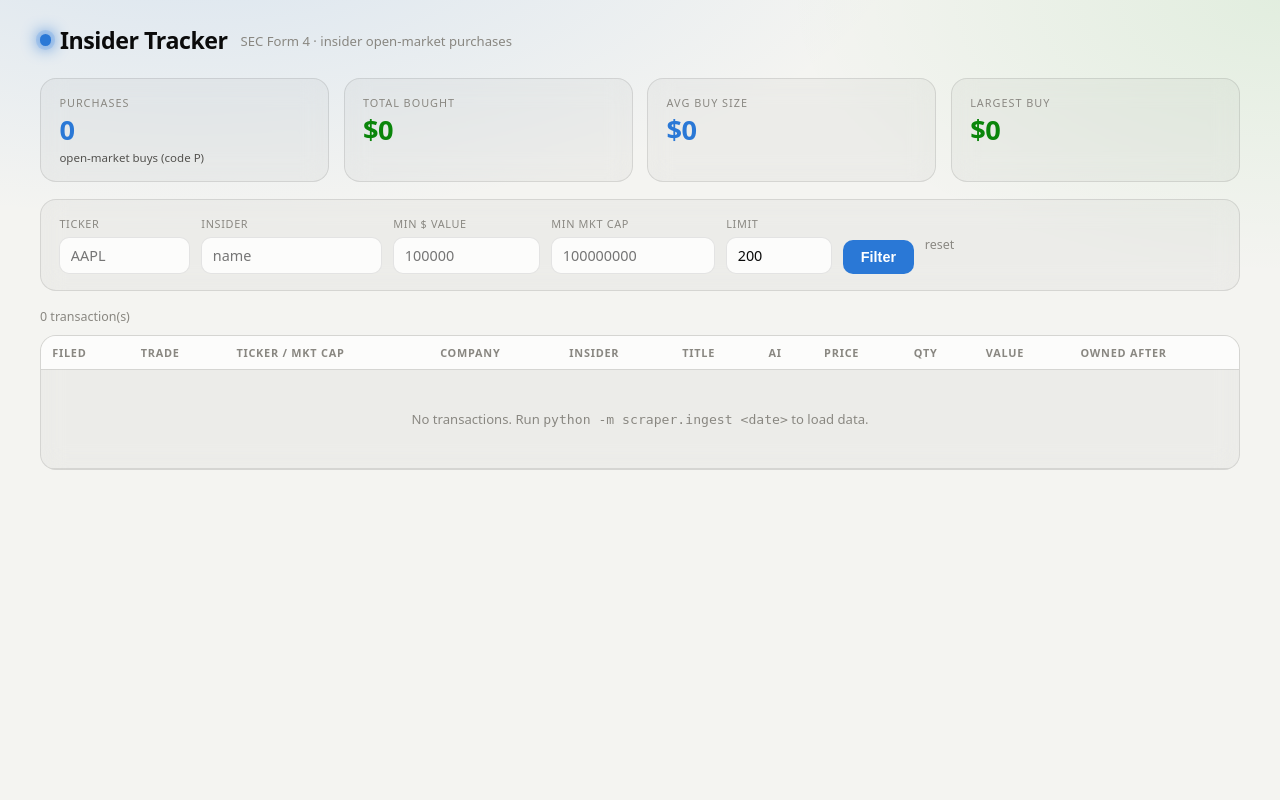
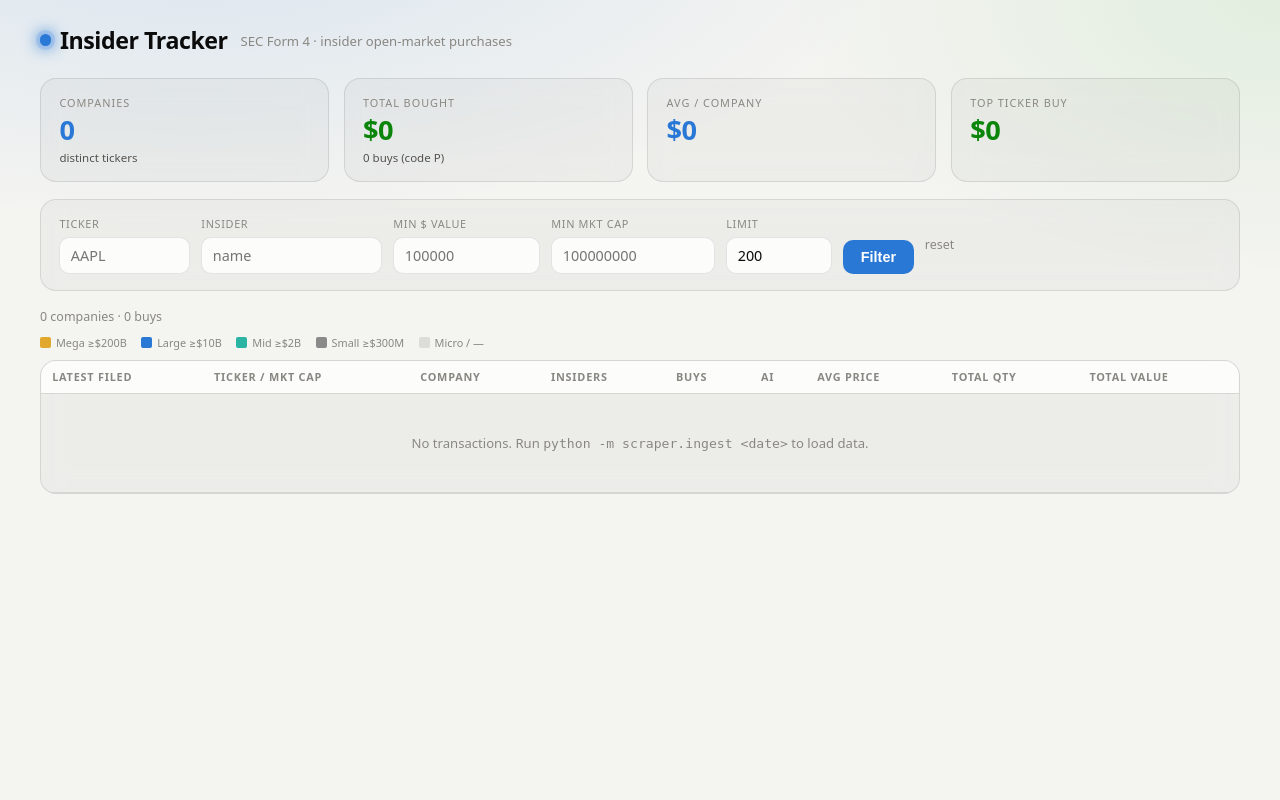
Before and after one commit to crjhappy123/insider-tracker, a FastAPI app: page / in a window 1280 px wide. Run offline with FastAPI, Linux system fonts and the light colour scheme.

Commit message:
Ticker rollup table, AI daily/weekly leaderboards, market-cap color tiers
- Main table: one row per company (issuer_cik), summing buy value + count,
  best AI score; min_value now filters the company total.
- New AI Leaderboard card: daily (latest scored day) + weekly (7-day window),
  ranked by AI score, deduped by ticker; pure-CSS tabs.
- AI report card shows only the latest data day; no stale prior-day fallback.
- Market-cap tiers color the row bar + mkt-cap label (mega/large/mid/small/micro)
  so large caps stand out; legend added.
- Applied to both edge (functions/) and dev (app/) paths; API stays raw.

```diff
--- a/app/main.py
+++ b/app/main.py
@@ -53,23 +53,187 @@ def _bcap(v) -> str:
     return f"${float(v) / 1e9:.2f}B"
 
 
+def _mcap_tier(v) -> str:
+    """Market-cap tier CSS class so larger companies stand out visually.
+
+    mega ≥ $200B, large ≥ $10B, mid ≥ $2B, small ≥ $300M, else micro/unknown.
+    """
+    if v is None:
+        return "mc-unknown"
+    n = float(v)
+    if n >= 200e9:
+        return "mc-mega"
+    if n >= 10e9:
+        return "mc-large"
+    if n >= 2e9:
+        return "mc-mid"
+    if n >= 300e6:
+        return "mc-small"
+    return "mc-micro"
+
+
 def _compute_stats(rows) -> dict:
-    """Headline stats. Every stored row is an open-market purchase (code P)."""
+    """Headline stats over the rolled-up (per-company) rows."""
     buy_value = 0.0
+    buys = 0
     max_buy = 0.0
     max_ticker = ""
     for r in rows:
-        v = r.value or 0
+        v = r["value"] or 0
         buy_value += v
+        buys += r["buy_count"] or 0
         if v > max_buy:
             max_buy = v
-            max_ticker = r.ticker or ""
+            max_ticker = r["ticker"] or ""
     return {
-        "count": len(rows),
+        "companies": len(rows),
+        "buys": buys,
         "buy_value": buy_value,
-        "avg_buy": buy_value / len(rows) if rows else 0,
+        "avg_company": buy_value / len(rows) if rows else 0,
         "max_buy": max_buy,
         "max_ticker": max_ticker,
+    }
+
+
+def _query_ticker_rollup(
+    ticker: Optional[str],
+    insider: Optional[str],
+    code: Optional[str],
+    min_value: Optional[str],
+    min_market_cap: Optional[str],
+    limit: int,
+):
+    """One row per company (issuer_cik): sum buy value + count, best AI score.
+
+    Mirrors functions/_query.js queryTickerRollup — the page's rolled-up view.
+    """
+    eff_mktcap = func.coalesce(Company.market_cap, func.max(Transaction.market_cap))
+    stmt = (
+        select(
+            func.max(Transaction.filing_date).label("filing_date"),
+            Transaction.ticker.label("ticker"),
+            func.max(Transaction.company_name).label("company_name"),
+            Transaction.issuer_cik.label("issuer_cik"),
+            func.count().label("buy_count"),
+            func.count(func.distinct(Transaction.insider_name)).label("insider_count"),
+            func.sum(Transaction.shares).label("shares"),
+            func.sum(Transaction.value).label("value"),
+            eff_mktcap.label("eff_mktcap"),
+            func.max(AiScore.score).label("ai_score"),
+        )
+        .outerjoin(Company, Company.cik == Transaction.issuer_cik)
+        .outerjoin(
+            AiScore,
+            (AiScore.accession_no == Transaction.accession_no)
+            & (AiScore.line_no == Transaction.line_no),
+        )
+    )
+    if ticker:
+        stmt = stmt.where(Transaction.ticker == ticker.upper())
+    if insider:
+        stmt = stmt.where(Transaction.insider_name.ilike(f"%{insider}%"))
+    if code:
+        stmt = stmt.where(Transaction.transaction_code == code.upper())
+    mc = _coerce_float(min_market_cap)
+    if mc is not None:
+        stmt = stmt.where(func.coalesce(Company.market_cap, Transaction.market_cap) >= mc)
+    stmt = stmt.group_by(Transaction.issuer_cik)
+    mv = _coerce_float(min_value)
+    if mv is not None:  # min_value filters the company total in this view
+        stmt = stmt.having(func.sum(Transaction.value) >= mv)
+    stmt = stmt.order_by(
+        func.max(Transaction.filing_date).desc(), func.sum(Transaction.value).desc()
+    ).limit(limit)
+
+    with SessionLocal() as session:
+        rows = []
+        for r in session.execute(stmt):
+            m = r._mapping
+            shares, value = m["shares"], m["value"]
+            rows.append(
+                {
+                    "filing_date": m["filing_date"],
+                    "ticker": m["ticker"],
+                    "company_name": m["company_name"],
+                    "issuer_cik": m["issuer_cik"],
+                    "buy_count": m["buy_count"],
+                    "insider_count": m["insider_count"],
+                    "shares": shares,
+                    "value": value,
+                    "avg_price": (value / shares) if (value and shares) else None,
+                    "eff_mktcap": m["eff_mktcap"],
+                    "ai_score": m["ai_score"],
+                    "ai_rating": None,
+                    "ai_comment": None,
+                }
+            )
+        # Best AI pick (highest score) per company drives the score pill hover.
+        best: dict[str, tuple] = {}
+        for cik, rating, comment in session.execute(
+            select(Transaction.issuer_cik, AiScore.rating, AiScore.comment)
+            .join(
+                AiScore,
+                (AiScore.accession_no == Transaction.accession_no)
+                & (AiScore.line_no == Transaction.line_no),
+            )
+            .order_by(AiScore.score.desc())
+        ):
+            best.setdefault(cik, (rating, comment))
+        for row in rows:
+            if row["issuer_cik"] in best:
+                row["ai_rating"], row["ai_comment"] = best[row["issuer_cik"]]
+        return rows
+
+
+def _rank_board(rows) -> list[dict]:
+    """Collapse score-desc rows to one per ticker (best score), sum buy value."""
+    by_ticker: dict[str, dict] = {}
+    for r in rows:
+        key = r.ticker or r.company_name
+        if key not in by_ticker:
+            by_ticker[key] = {
+                "ticker": r.ticker,
+                "company_name": r.company_name,
+                "score": r.score,
+                "rating": r.rating,
+                "comment": r.comment,
+                "value": 0.0,
+                "buys": 0,
+            }
+        e = by_ticker[key]
+        e["value"] += r.value or 0
+        e["buys"] += 1
+    return sorted(by_ticker.values(), key=lambda e: e["score"] or 0, reverse=True)[:15]
+
+
+def _leaderboards() -> dict:
+    """Daily (latest scored day) + weekly (whole window) AI score boards."""
+    stmt = (
+        select(
+            Transaction.filing_date,
+            Transaction.ticker,
+            Transaction.company_name,
+            Transaction.value,
+            AiScore.score,
+            AiScore.rating,
+            AiScore.comment,
+        )
+        .join(
+            AiScore,
+            (AiScore.accession_no == Transaction.accession_no)
+            & (AiScore.line_no == Transaction.line_no),
+        )
+        .where(AiScore.score.is_not(None))
+        .order_by(AiScore.score.desc())
+    )
+    with SessionLocal() as session:
+        rows = list(session.execute(stmt))
+    if not rows:
+        return {"daily": [], "weekly": []}
+    latest = max(r.filing_date for r in rows)
+    return {
+        "daily": _rank_board([r for r in rows if r.filing_date == latest]),
+        "weekly": _rank_board(rows),
     }
 
 
@@ -128,14 +292,24 @@ def index(
     min_market_cap: Optional[str] = None,
     limit: int = Query(200, le=1000),
 ):
-    rows = _query_transactions(
+    rows = _query_ticker_rollup(
         ticker, insider, code, min_value, min_market_cap, limit
     )
     stats = _compute_stats(rows)
+    boards = _leaderboards()
     with SessionLocal() as session:
         report = session.scalars(
             select(DailyReport).order_by(DailyReport.report_date.desc()).limit(1)
         ).first()
+        # Only show the report if it covers the most recent data day; never fall
+        # back to a stale prior-day report.
+        latest_day = session.scalar(select(func.max(Transaction.filing_date)))
+        if (
+            report is not None
+            and latest_day is not None
+            and report.report_date != latest_day.isoformat()
+        ):
+            report = None
         report_picks = []
         if report is not None:
             seen = set()
@@ -165,10 +339,12 @@ def index(
             "request": request,
             "rows": rows,
             "stats": stats,
+            "boards": boards,
             "report": report,
             "report_picks": report_picks,
             "money": _money,
             "bcap": _bcap,
+            "mcap_tier": _mcap_tier,
             "filters": {
                 "ticker": ticker or "",
                 "insider": insider or "",
--- a/app/templates/index.html
+++ b/app/templates/index.html
@@ -87,6 +87,34 @@
     .ai.hi{color:var(--buy);background:color-mix(in srgb,var(--buy) 18%,transparent)}
     .ai.mid{color:var(--accent);background:color-mix(in srgb,var(--accent) 16%,transparent)}
     .ai.lo{color:var(--muted);background:var(--glass)}
+    .lb{padding:1.1rem 1.25rem;margin-bottom:1.1rem}
+    .lb>input{position:absolute;opacity:0;pointer-events:none}
+    .lb-head{display:flex;align-items:center;justify-content:space-between;gap:1rem;font-size:.95rem;font-weight:700;margin-bottom:.7rem;flex-wrap:wrap}
+    .lb-tabs{display:flex;gap:.3rem}
+    .lb-tab{font-size:.72rem;font-weight:600;text-transform:uppercase;letter-spacing:.05em;color:var(--muted);
+      padding:.3rem .7rem;border:1px solid var(--border);border-radius:8px;cursor:pointer}
+    .lb-tab:hover{color:var(--ink)}
+    #lb-daily:checked~.lb-head .lb-tab-d,#lb-weekly:checked~.lb-head .lb-tab-w{color:#fff;background:var(--accent);border-color:transparent}
+    .lb-panel{display:none;flex-direction:column;gap:.35rem}
+    #lb-daily:checked~.lb-panel-d,#lb-weekly:checked~.lb-panel-w{display:flex}
+    .lb-row{display:grid;grid-template-columns:1.6rem auto 1fr auto auto;align-items:center;gap:.6rem;padding:.4rem .5rem;border-radius:8px}
+    .lb-row:hover{background:var(--glass)}
+    .lb-rank{color:var(--muted);font-variant-numeric:tabular-nums;font-size:.8rem;text-align:right}
+    .lb-co{color:var(--ink2);font-size:.8rem;overflow:hidden;text-overflow:ellipsis;white-space:nowrap}
+    .lb-val{font-size:.8rem;font-weight:600;font-variant-numeric:tabular-nums;text-align:right}
+    :root{--mc-mega:#e0a92e;--mc-large:var(--accent);--mc-mid:#2bb3a3;--mc-small:#8a8a8a;--mc-micro:var(--border)}
+    tbody tr.mc-mega  td:first-child{box-shadow:inset 3px 0 0 var(--mc-mega)}
+    tbody tr.mc-large td:first-child{box-shadow:inset 3px 0 0 var(--mc-large)}
+    tbody tr.mc-mid   td:first-child{box-shadow:inset 3px 0 0 var(--mc-mid)}
+    tbody tr.mc-small td:first-child{box-shadow:inset 3px 0 0 var(--mc-small)}
+    tbody tr.mc-micro td:first-child,tbody tr.mc-unknown td:first-child{box-shadow:inset 3px 0 0 var(--mc-micro)}
+    tr.mc-mega  .mcap{color:var(--mc-mega);font-weight:700}
+    tr.mc-large .mcap{color:var(--mc-large);font-weight:600}
+    tr.mc-mid   .mcap{color:var(--mc-mid)}
+    tr.mc-small,tr.mc-micro,tr.mc-unknown{opacity:.72}
+    .legend{display:flex;gap:.9rem;flex-wrap:wrap;font-size:.68rem;color:var(--muted);margin:.2rem 0 .6rem}
+    .legend .k{display:inline-flex;align-items:center;gap:.3rem}
+    .legend .sw{width:.7rem;height:.7rem;border-radius:2px;display:inline-block}
   </style>
 </head>
 <body><div class="wrap">
@@ -118,15 +146,46 @@
   </section>
   {% endif %}
 
+  {% macro board_rows(items) %}
+    {% if items %}
+      {% for r in items %}
+      <div class="lb-row">
+        <span class="lb-rank">{{ loop.index }}</span>
+        <span class="ticker">{{ r.ticker or "—" }}</span>
+        <span class="lb-co">{{ r.company_name or "" }}</span>
+        <span class="ai {{ 'hi' if (r.score or 0) >= 70 else 'mid' if (r.score or 0) >= 40 else 'lo' }}" title="{{ r.rating or '' }}: {{ r.comment or '' }}">{{ r.score }}</span>
+        <span class="lb-val">{{ money(r.value) }}</span>
+      </div>
+      {% endfor %}
+    {% else %}<div class="empty">No scored buys yet.</div>{% endif %}
+  {% endmacro %}
+
+  {% if boards and (boards.daily or boards.weekly) %}
+  <section class="card lb">
+    <input type="radio" name="lbtab" id="lb-daily" checked>
+    <input type="radio" name="lbtab" id="lb-weekly">
+    <div class="lb-head">
+      🏆 AI Leaderboard
+      <div class="lb-tabs">
+        <label for="lb-daily" class="lb-tab lb-tab-d">Daily</label>
+        <label for="lb-weekly" class="lb-tab lb-tab-w">Weekly</label>
+      </div>
+    </div>
+    <div class="lb-panel lb-panel-d">{{ board_rows(boards.daily) }}</div>
+    <div class="lb-panel lb-panel-w">{{ board_rows(boards.weekly) }}</div>
+  </section>
+  {% endif %}
+
   <section class="kpi">
-    <div class="tile card"><div class="tile-label">Purchases</div>
-      <div class="tile-value" style="color:var(--accent)">{{ "{:,}".format(stats.count) }}</div>
-      <div class="tile-sub">open-market buys (code P)</div></div>
+    <div class="tile card"><div class="tile-label">Companies</div>
+      <div class="tile-value" style="color:var(--accent)">{{ "{:,}".format(stats.companies) }}</div>
+      <div class="tile-sub">distinct tickers</div></div>
     <div class="tile card"><div class="tile-label">Total Bought</div>
-      <div class="tile-value" style="color:var(--buy)">{{ money(stats.buy_value) }}</div></div>
-    <div class="tile card"><div class="tile-label">Avg Buy Size</div>
-      <div class="tile-value" style="color:var(--accent)">{{ money(stats.avg_buy) }}</div></div>
-    <div class="tile card"><div class="tile-label">Largest Buy</div>
+      <div class="tile-value" style="color:var(--buy)">{{ money(stats.buy_value) }}</div>
+      <div class="tile-sub">{{ "{:,}".format(stats.buys) }} buys (code P)</div></div>
+    <div class="tile card"><div class="tile-label">Avg / Company</div>
+      <div class="tile-value" style="color:var(--accent)">{{ money(stats.avg_company) }}</div></div>
+    <div class="tile card"><div class="tile-label">Top Ticker Buy</div>
       <div class="tile-value" style="color:var(--buy)">{{ money(stats.max_buy) }}</div>
       <div class="tile-sub">{{ stats.max_ticker }}</div></div>
   </section>
@@ -143,36 +202,42 @@
     <a class="reset" href="/">reset</a>
   </form>
 
-  <div class="count">{{ "{:,}".format(stats.count) }} transaction(s)</div>
+  <div class="count">{{ "{:,}".format(stats.companies) }} companies · {{ "{:,}".format(stats.buys) }} buys</div>
+  <div class="legend">
+    <span class="k"><span class="sw" style="background:var(--mc-mega)"></span>Mega ≥$200B</span>
+    <span class="k"><span class="sw" style="background:var(--mc-large)"></span>Large ≥$10B</span>
+    <span class="k"><span class="sw" style="background:var(--mc-mid)"></span>Mid ≥$2B</span>
+    <span class="k"><span class="sw" style="background:var(--mc-small)"></span>Small ≥$300M</span>
+    <span class="k"><span class="sw" style="background:var(--mc-micro)"></span>Micro / —</span>
+  </div>
   <div class="card tablecard"><table>
     <thead><tr>
-      <th>Filed</th><th>Trade</th><th>Ticker / Mkt Cap</th><th>Company</th><th>Insider</th><th>Title</th>
-      <th>AI</th><th class="n">Price</th><th class="n">Qty</th><th class="n">Value</th><th class="n">Owned After</th>
+      <th>Latest Filed</th><th>Ticker / Mkt Cap</th><th>Company</th>
+      <th class="n">Insiders</th><th class="n">Buys</th><th>AI</th>
+      <th class="n">Avg Price</th><th class="n">Total Qty</th><th class="n">Total Value</th>
     </tr></thead>
     <tbody>
       {% for r in rows %}
-      <tr class="buy">
+      <tr class="buy {{ mcap_tier(r.eff_mktcap) }}">
         <td class="dim">{{ r.filing_date }}</td>
-        <td class="dim">{{ r.trade_date or "" }}</td>
         <td class="tk">
           <span class="ticker">{{ r.ticker or "—" }}</span>
-          <span class="mcap">{{ bcap(r.effective_market_cap if r.effective_market_cap is not none else r.market_cap) }}</span>
+          <span class="mcap">{{ bcap(r.eff_mktcap) }}</span>
         </td>
         <td class="co">{{ r.company_name }}</td>
-        <td>{{ r.insider_name }}</td>
-        <td class="dim">{{ r.insider_title }}</td>
+        <td class="n">{{ "{:,}".format(r.insider_count) }}</td>
+        <td class="n">{{ "{:,}".format(r.buy_count) }}</td>
         <td>
           {% if r.ai_score is not none %}
           <span class="ai {{ 'hi' if r.ai_score >= 70 else 'mid' if r.ai_score >= 40 else 'lo' }}" title="{{ r.ai_rating }}: {{ r.ai_comment }}">{{ r.ai_score }}</span>
           {% else %}<span class="dim">—</span>{% endif %}
         </td>
-        <td class="n">{{ "${:.2f}".format(r.price) if r.price is not none else "" }}</td>
+        <td class="n">{{ "${:.2f}".format(r.avg_price) if r.avg_price is not none else "" }}</td>
         <td class="n">{{ "{:,.0f}".format(r.shares) if r.shares is not none else "" }}</td>
         <td class="n val">{{ money(r.value) if r.value is not none else "" }}</td>
-        <td class="n dim">{{ "{:,.0f}".format(r.shares_owned_after) if r.shares_owned_after is not none else "" }}</td>
       </tr>
       {% else %}
-      <tr><td colspan="11" class="empty">No transactions. Run <code>python -m scraper.ingest &lt;date&gt;</code> to load data.</td></tr>
+      <tr><td colspan="9" class="empty">No transactions. Run <code>python -m scraper.ingest &lt;date&gt;</code> to load data.</td></tr>
       {% endfor %}
     </tbody>
   </table></div>
```
Also changed, not shown: functions/_query.js (+226 -18 lines), functions/index.js (+6 -4 lines).
